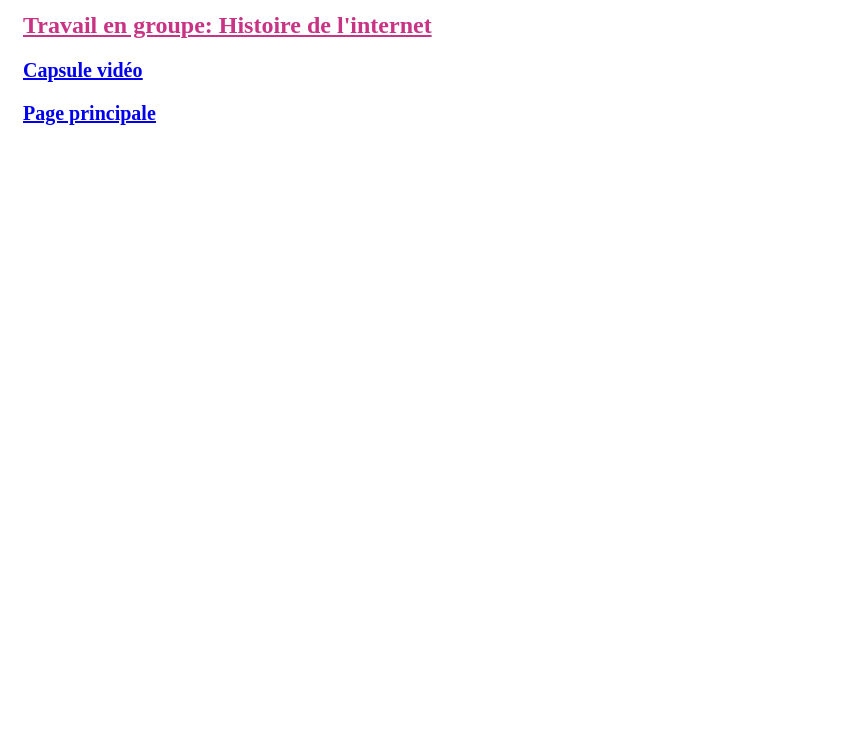
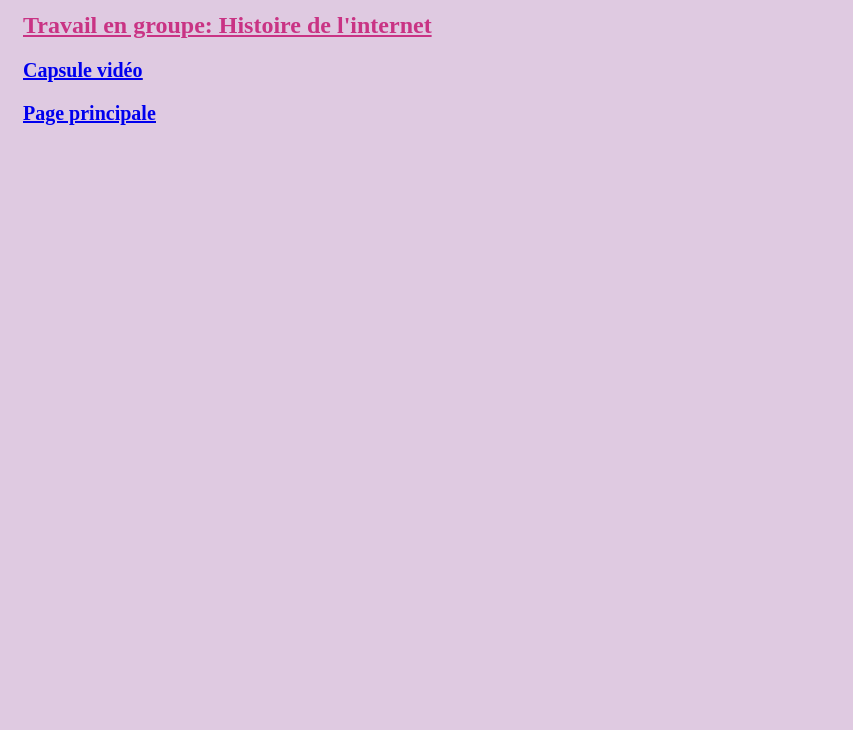
Before and after one commit to cataospina/cataospina.github.io, a plain HTML site: page internet.html in a window 1280 px wide. Shown: the part 70-800 px from the top of the page, without its empty margins (0-853 px from the left). Drawn offline with Linux system fonts and the light colour scheme.

Commit message:
Update internet.css

```diff
--- a/internet.css
+++ b/internet.css
@@ -1,5 +1,5 @@
 body {
- background-color: ##dfcae1;
+ background-color: #dfcae1;
  font-family: Bookman Old Style, serif;
  font-size: 100%
 }
```
